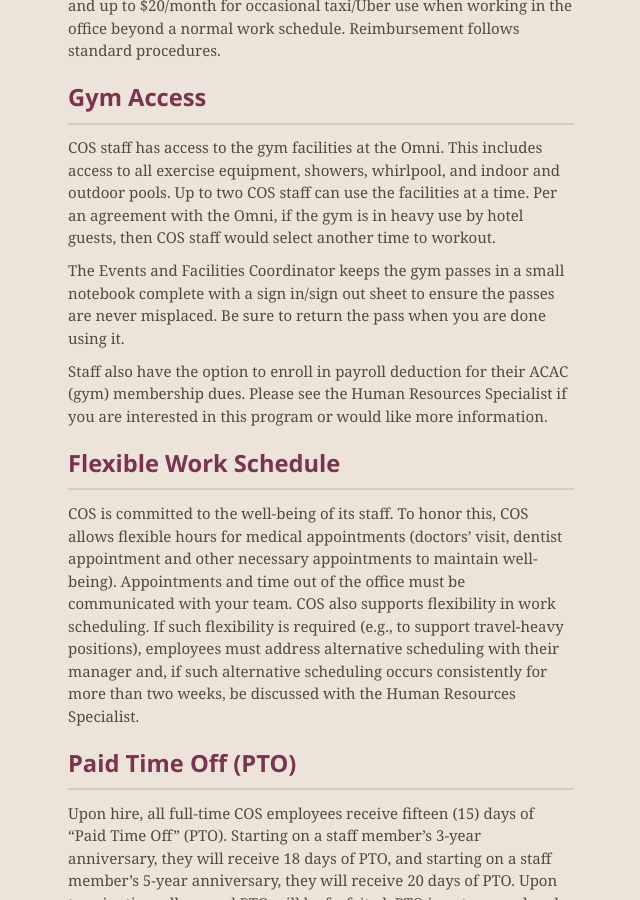
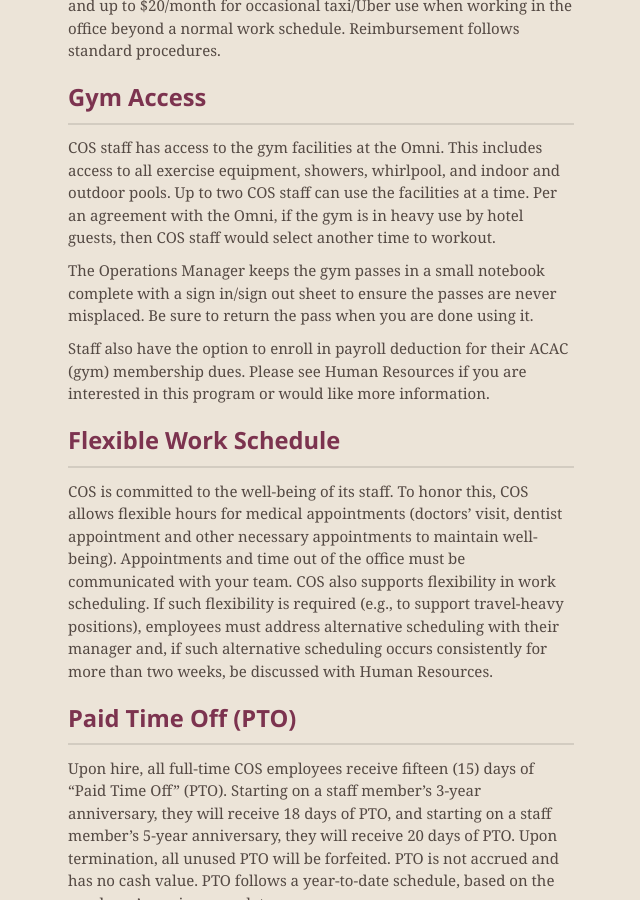
Before and after one commit to CenterForOpenScience/Employee-Manual, a Jekyll site: the page built from index.md, in a window 1280 px wide and 900 px high, scrolled down 4169 px. Shown: the whole window, without its empty margins (319-959 px from the left). Built offline with Jekyll 4.4.1, drawn with Linux system fonts in a browser that asks for light colours; nearby versions of some CDN libraries; our own code applies the rules of GitHub Pages for plain Markdown files.

Commit message:
Update index.md

```diff
--- a/index.md
+++ b/index.md
@@ -96,14 +96,14 @@
 
 COS staff has access to the gym facilities at the Omni. This includes access to all exercise equipment, showers, whirlpool, and indoor and outdoor pools.  Up to two COS staff can use the facilities at a time.  Per an agreement with the Omni, if the gym is in heavy use by hotel guests, then COS staff would select another time to workout.
 
-The Events and Facilities Coordinator keeps the gym passes in a small notebook complete with a sign in/sign out sheet to ensure the passes are never misplaced. Be sure to return the pass when you are done using it.
+The Operations Manager keeps the gym passes in a small notebook complete with a sign in/sign out sheet to ensure the passes are never misplaced. Be sure to return the pass when you are done using it.
 
-Staff also have the option to enroll in payroll deduction for their ACAC (gym) membership dues. Please see the Human Resources Specialist if you are interested in this program or would like more information.
+Staff also have the option to enroll in payroll deduction for their ACAC (gym) membership dues. Please see Human Resources if you are interested in this program or would like more information.
 
 Flexible Work Schedule
 ------------------
 
-COS is committed to the well-being of its staff. To honor this, COS allows flexible hours for medical appointments (doctors’ visit, dentist appointment and other necessary appointments to maintain well-being). Appointments and time out of the office must be communicated with your team. COS also supports flexibility in work scheduling. If such flexibility is required (e.g., to support travel-heavy positions), employees must address alternative scheduling with their manager and, if such alternative scheduling occurs consistently for more than two weeks, be discussed with the Human Resources Specialist.
+COS is committed to the well-being of its staff. To honor this, COS allows flexible hours for medical appointments (doctors’ visit, dentist appointment and other necessary appointments to maintain well-being). Appointments and time out of the office must be communicated with your team. COS also supports flexibility in work scheduling. If such flexibility is required (e.g., to support travel-heavy positions), employees must address alternative scheduling with their manager and, if such alternative scheduling occurs consistently for more than two weeks, be discussed with Human Resources.
 
 Paid Time Off (PTO)
 ------------------
```
